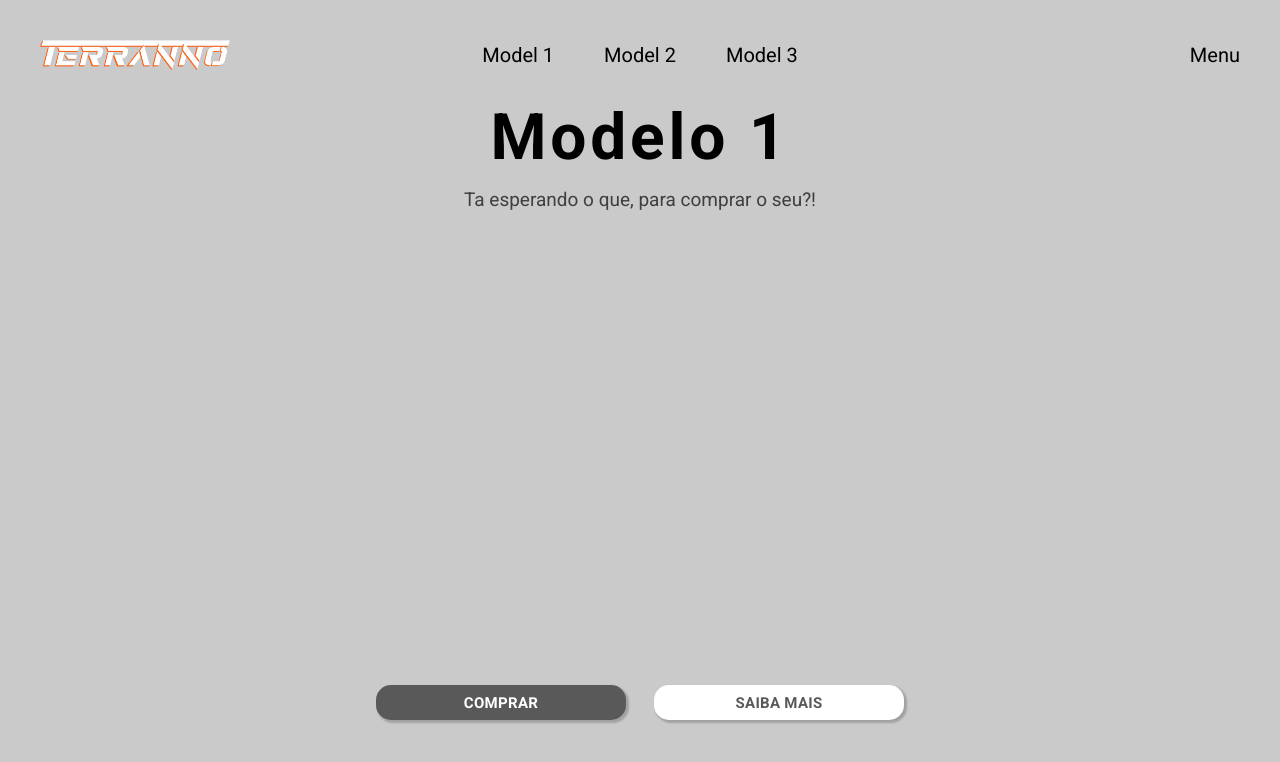
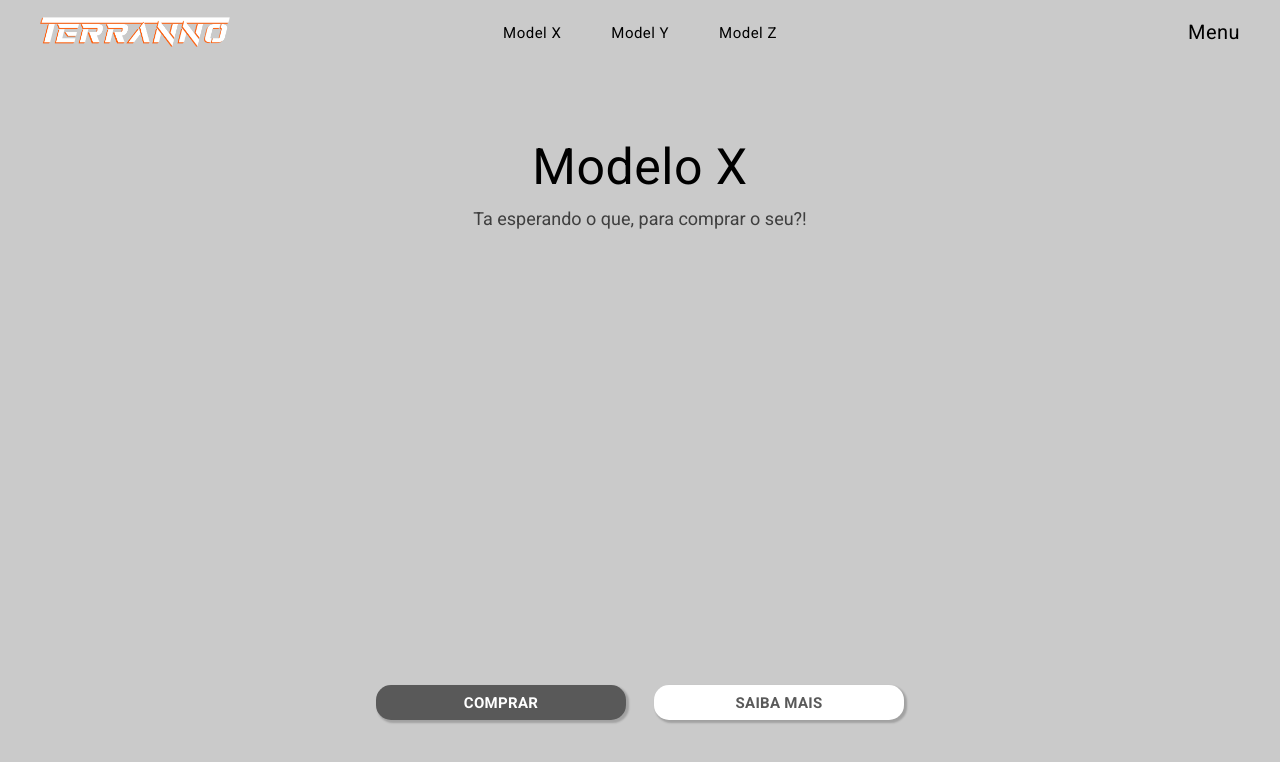
Before and after one commit to Jvsfarias/Proj_Tesla, a React (Create React App) app in the folder front-end/: page / in a window 1280 px wide. Shown: the top 762 px of the page. Built offline with nearby package versions, Linux system fonts and the light colour scheme; a web font is replaced by a local one.

Commit message:
ajustes de responsividade

```diff
--- a/front-end/src/components/Title_Subtitle/index.tsx
+++ b/front-end/src/components/Title_Subtitle/index.tsx
@@ -10,10 +10,10 @@ export function Title_Subtitle(props: title_sub) {
     return (
         <Container>
             <div className="flex flex-col items-center ">
-        <h1 className="inline-block text-[64px] font-bold tracking-[.06em] mt-[90px] max500:text-[55px] max350:text-[40px]">
+                <h1 className="inline-block text-[50px]  tracking-[.01em] mt-[130px]  max350:text-[40px]">
                     {props.title}
                 </h1>
-        <h4 className="inline-block text-[19px] max500:text-[15px] font-normal text-[#3F3F3F]">
+                <h4 className="inline-block text-[18px] max500:text-[16px] max350:text-[13px] font-normal text-[#3F3F3F]">
                     {props.subtitle}
                 </h4>
             </div>
--- a/front-end/src/components/nav-bar/index.tsx
+++ b/front-end/src/components/nav-bar/index.tsx
@@ -25,9 +25,9 @@ const NavBar: React.FC = () => {
                 <div>
                     <ul>
                         <li className="modelos">
-                            <a href="#model1">Model 1</a>
-                            <a href="#model2">Model 2</a>
-                            <a href="#model3">Model 3</a>
+                            <a onClick={() => navigate("/modelo1")}>Model X</a>
+                            <a>Model Y</a>
+                            <a>Model Z</a>
                         </li>
                     </ul>
                 </div>
--- a/front-end/src/components/nav-bar/style.css
+++ b/front-end/src/components/nav-bar/style.css
@@ -6,10 +6,12 @@
 .navegation {
     display: flex;
     /* background-color: rgb(175, 175, 175); */
-    padding: 40px 0;
+    padding: 17px 0;
     align-items: center;
-    font-size: 20px;
+    font-size: 15px;
+    font-weight: bold;
     font-weight: 500;
+    letter-spacing: 0.03rem;
     max-width: 1200px;
     margin: auto auto;
 }
@@ -21,7 +23,7 @@
     position: fixed;
     left: 50%;
     transform: translateX(-50%);
-    top: 40px;
+    top: 22px;
 }
 
 a {
--- a/front-end/src/pages/Home/index.tsx
+++ b/front-end/src/pages/Home/index.tsx
@@ -8,9 +8,9 @@ export function Home() {
         <>
             <NavBar />
             <div className="scroller">
-                <div className="scrollerFilho" id="model1">
+                <div className="scrollerFilho">
                     <DefaultOverlayContent
-                        title="Modelo 1"
+                        title="Modelo X"
                         subtitle="Ta esperando o que, para comprar o seu?!"
                         textButton="Comprar"
                         colorButton="#595959"
@@ -21,9 +21,9 @@ export function Home() {
                         bgImg=""
                     />
                 </div>
-                <div className="scrollerFilho" id="model2">
+                <div className="scrollerFilho">
                     <DefaultOverlayContent
-                        title="Modelo 2"
+                        title="Modelo Y"
                         subtitle="Ta esperando o que, para comprar o seu?!"
                         textButton="Comprar"
                         colorButton="#595959"
@@ -34,9 +34,9 @@ export function Home() {
                         bgImg=""
                     />
                 </div>
-                <div className="scrollerFilho" id="model3">
+                <div className="scrollerFilho">
                     <DefaultOverlayContent
-                        title="Modelo 3"
+                        title="Modelo Z"
                         subtitle="Ta esperando o que, para comprar o seu?!"
                         textButton="Comprar"
                         colorButton="#595959"
--- a/front-end/src/pages/Modelo1/index.tsx
+++ b/front-end/src/pages/Modelo1/index.tsx
@@ -10,6 +10,15 @@ import { motion } from "framer-motion";
 const Title = styled.h1`
     font-size: 26px;
     font-weight: 600;
+    @media screen and (max-width: 600px) {
+        font-size: 20px;
+    }
+    @media screen and (max-width: 500px) {
+        font-size: 17px;
+    }
+    @media screen and (max-width: 400px) {
+        font-size: 14px;
+    }
 `;
 
 const Subtitle = styled.p`
@@ -17,6 +26,12 @@ const Subtitle = styled.p`
     font-weight: 500;
     letter-spacing: 1px;
     text-align: center;
+    @media screen and (max-width: 600px) {
+        font-size: 11px;
+    }
+    @media screen and (max-width: 400px) {
+        font-size: 10px;
+    }
 `;
 
 export function Modelo1() {
@@ -25,14 +40,14 @@ export function Modelo1() {
             <NavBar />
             <Container>
                 <div className="h-[100vh]">
-                    <div className="flex flex-col justify-between h-[100vh] pb-24">
+                    <div className="flex flex-col justify-between h-[100vh] pb-24 max900:pb-10">
                         <Title_Subtitle
                             title={"Modelo 1"}
                             subtitle={"Uma bicicleta jamais vista antes"}
                         />
-                        <div className="flex gap-16 justify-center items-center max500:flex-col">
+                        <div className="flex gap-16 justify-center items-center max900:flex-col max900:gap-6">
                             <div
-                                className="flex gap-16 justify-center items-center"
+                                className="flex gap-16 justify-center items-center max500:gap-10"
                                 id="div-pai"
                             >
                                 <div>
@@ -54,6 +69,7 @@ export function Modelo1() {
                                 </div>
                             </div>
 
+                            <div className="bottom">
                                 <ModifyButton
                                     textColor="#ffff"
                                     typeButton="outline"
@@ -63,6 +79,7 @@ export function Modelo1() {
                             </div>
                         </div>
                     </div>
+                </div>
             </Container>
         </>
     );
--- a/front-end/tailwind.config.js
+++ b/front-end/tailwind.config.js
@@ -19,17 +19,20 @@ module.exports = {
             "2xl": "1536px",
             // => @media (min-width: 1536px) { ... }~
 
-      max800: { max: "800px" },
-      // => @media (max-width: 768px) { ... }
+            max350: { max: "350px" },
+            // => @media (max-width: 350px) { ... }
+
+            max500: { max: "500px" },
+            // => @media (max-width: 500px) { ... }
 
             max700: { max: "700px" },
             // => @media (max-width: 700px) { ... }
 
-      max500: { max: "500px" },
-      // => @media (max-width: 500px) { ... }
+            max800: { max: "800px" },
+            // => @media (max-width: 800px) { ... }
 
-      max350: { max: "350px" },
-      // => @media (max-width: 350px) { ... }
+            max900: { max: "900px" },
+            // => @media (max-width: 900px) { ... }
         },
     },
     plugins: [],
```
Lines whose indentation alone changed are shown as unchanged.
